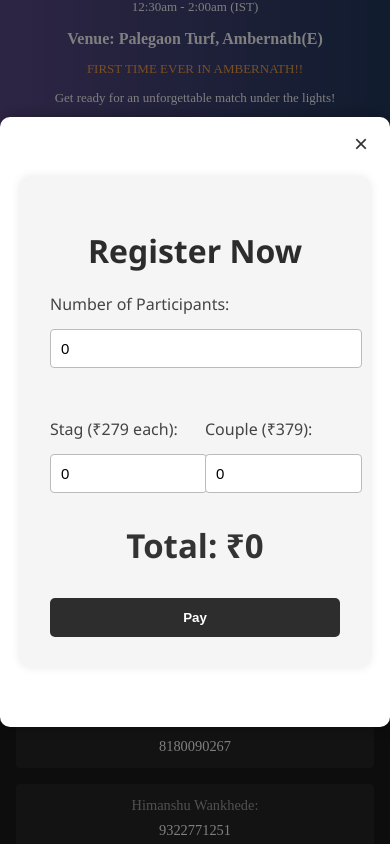
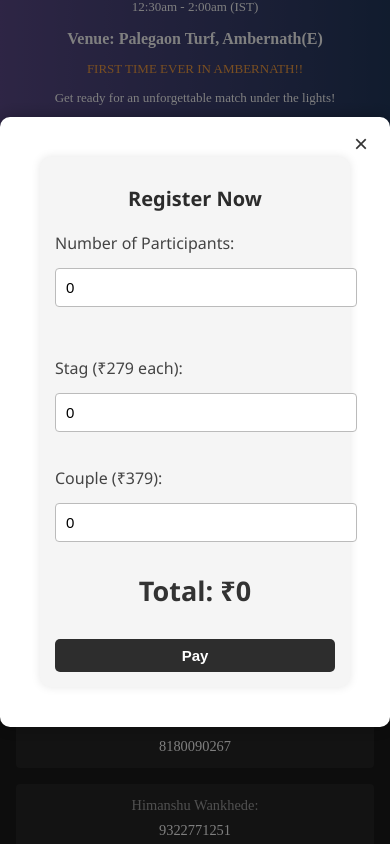
Before and after one commit to PramodJ21/FOOTBALLEVENT_FRONTEND, a React (Vite) app: page / in a window 390 px wide. Both pictures are taken after a click on the button "Join the action now". Shown: the part 676-1520 px from the top of the page. Built offline with nearby package versions, Linux system fonts and the light colour scheme.

Commit message:
Update Register.css

```diff
--- a/src/components/Register/Register.css
+++ b/src/components/Register/Register.css
@@ -132,3 +132,67 @@
     font-weight: bold;
     margin-top: 10px;
   }
+
+  @media (max-width: 768px) {
+    .register-container {
+      padding: 20px;
+      margin: 20px;
+    }
+
+    .register-container h1 {
+      font-size: 24px;
+    }
+
+    .ticket-section {
+      grid-template-columns: 1fr; /* Stack ticket fields vertically */
+      gap: 15px;
+    }
+
+    .total-section {
+      font-size: 20px;
+    }
+
+    .register-container button,
+    .payment-form button {
+      padding: 10px;
+      font-size: 16px;
+    }
+
+    .payment-section {
+      padding: 20px;
+    }
+
+    .upi-qr {
+      width: 150px;
+    }
+
+    .participant-block input,
+    .participant-block select {
+      font-size: 14px;
+      padding: 0.4rem;
+    }
+  }
+
+  @media (max-width: 480px) {
+    .register-container {
+      padding: 15px;
+    }
+
+    .register-container h1 {
+      font-size: 20px;
+    }
+
+    .total-section {
+      font-size: 18px;
+    }
+
+    .register-container button,
+    .payment-form button {
+      font-size: 15px;
+      padding: 8px;
+    }
+
+    .upi-qr {
+      width: 120px;
+    }
+  }
```
